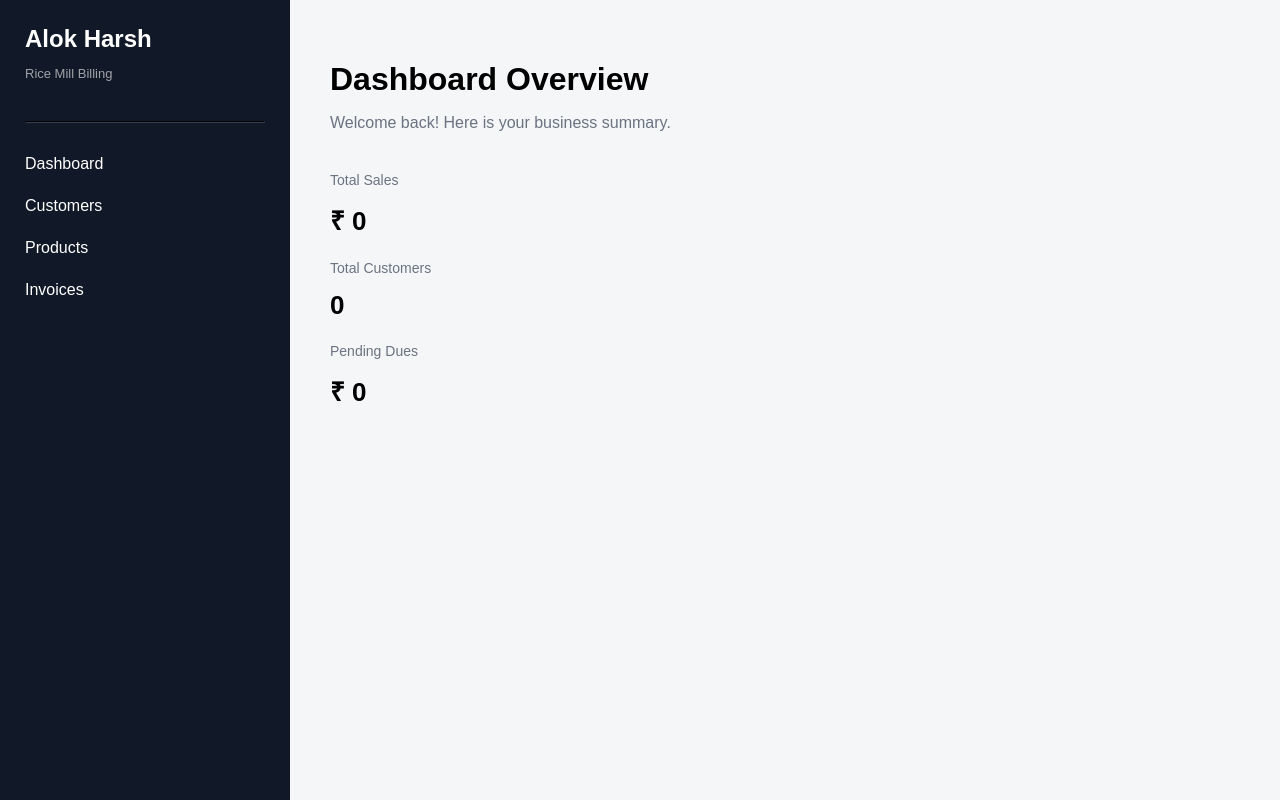
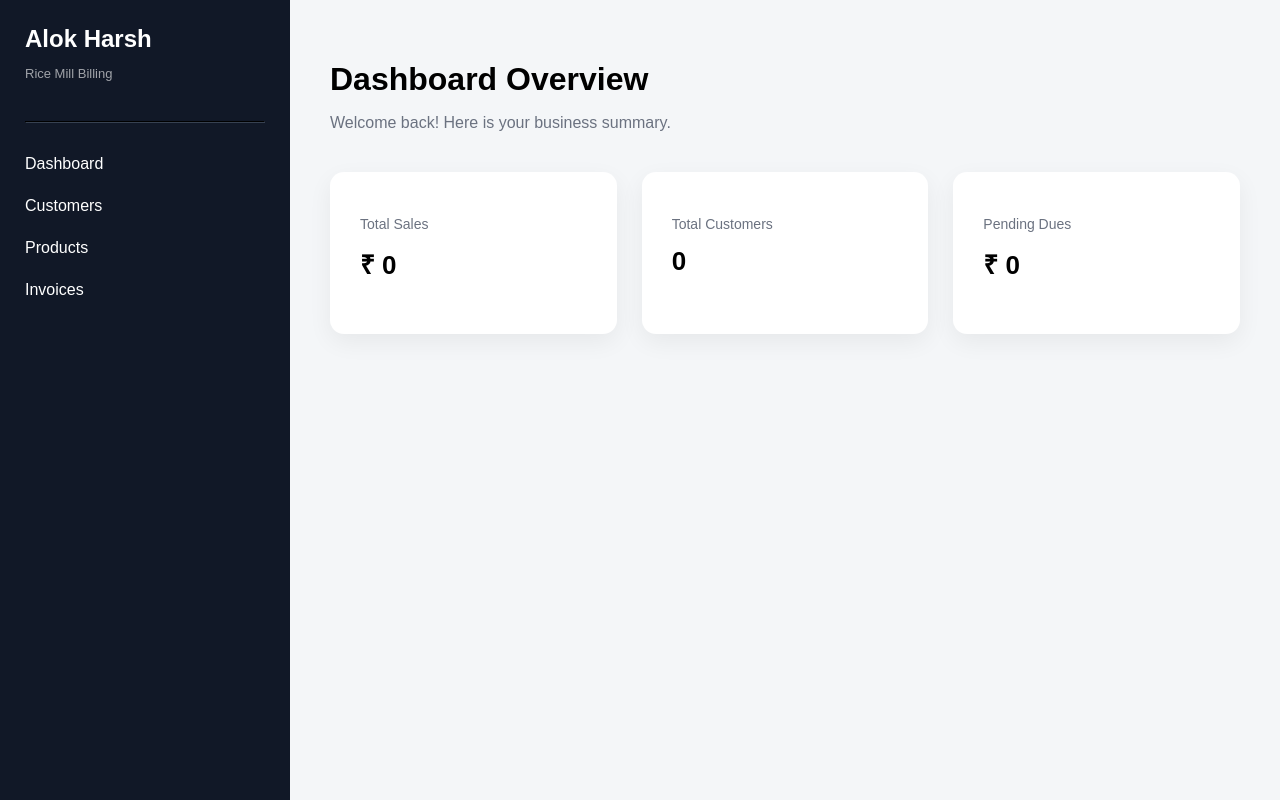
Before and after one commit to harshkeshri65/alok-harsh-rice-mill, a Next.js app: page /dashboard in a window 1280 px wide. Built offline with nearby package versions, Linux system fonts and the light colour scheme.

Commit message:
Update globals.css

```diff
--- a/app/globals.css
+++ b/app/globals.css
@@ -53,3 +53,22 @@ body {
   padding: 40px;
   background: #f4f6f8;
 }
+/* Dashboard Cards */
+.card-container {
+  display: flex;
+  gap: 25px;
+  margin-top: 30px;
+}
+
+.card {
+  background: white;
+  padding: 30px;
+  border-radius: 14px;
+  box-shadow: 0 8px 25px rgba(0,0,0,0.06);
+  flex: 1;
+  transition: 0.3s ease;
+}
+
+.card:hover {
+  transform: translateY(-5px);
+}
```
